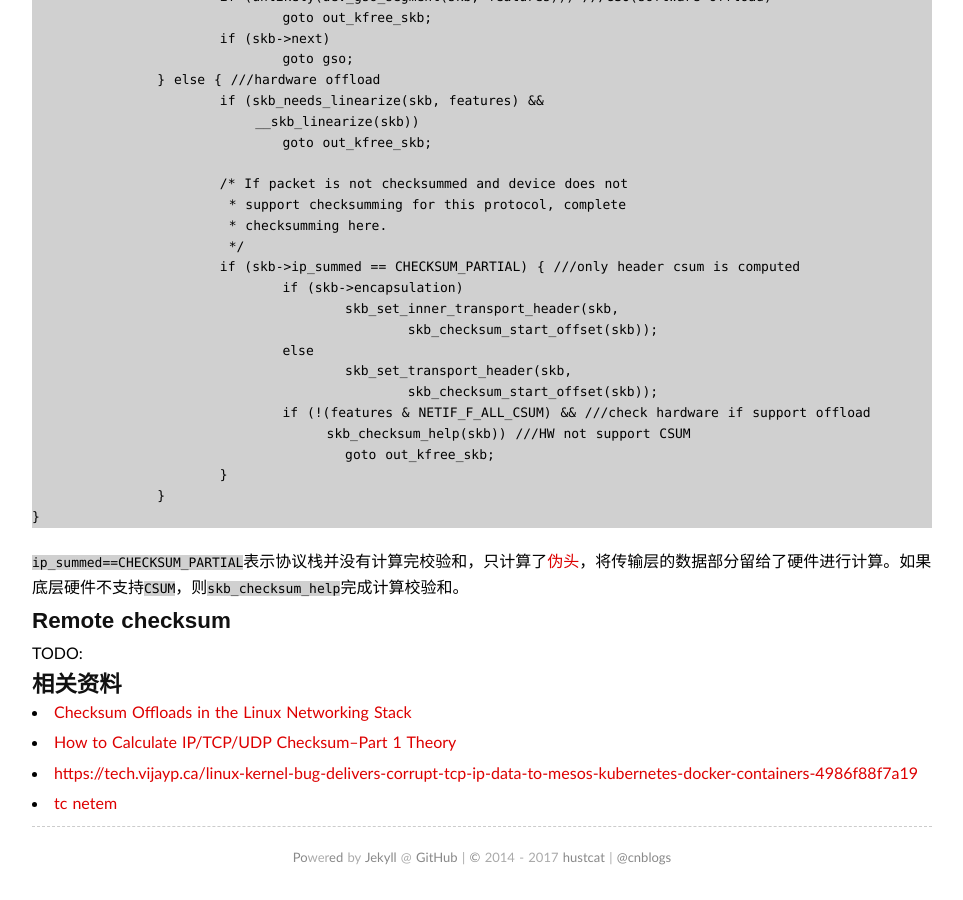
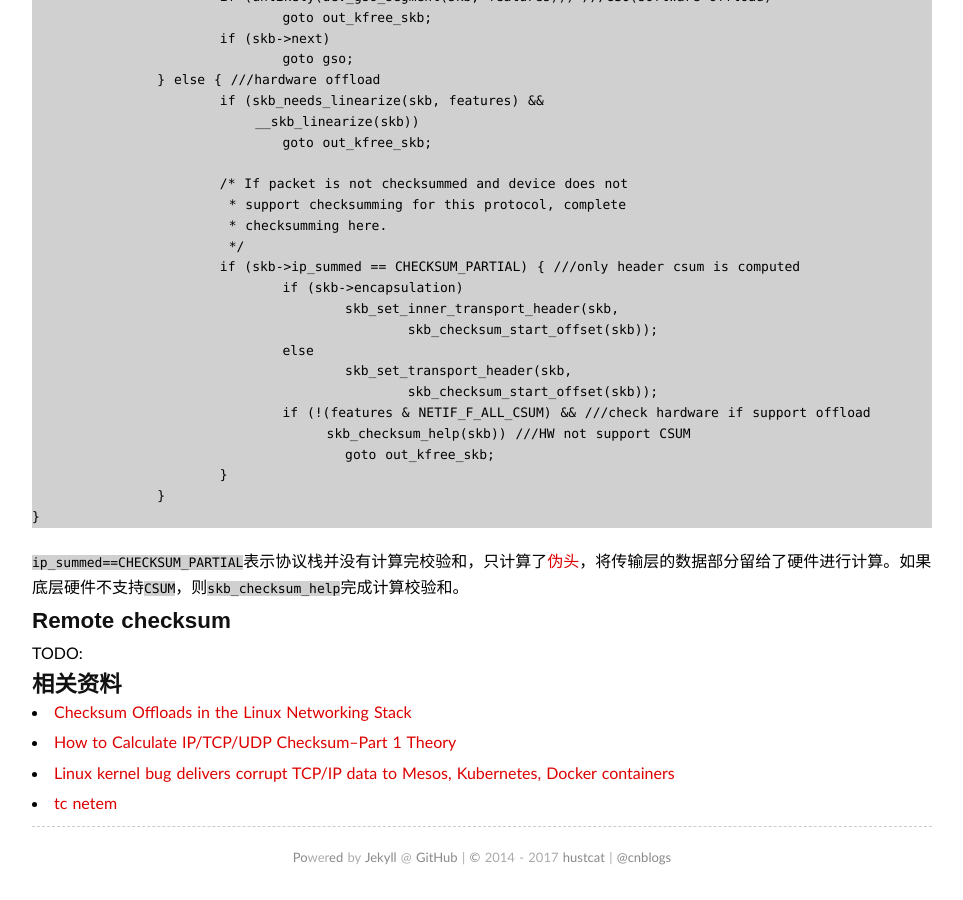
Before and after one commit to hustcat/hustcat.github.io, a Jekyll site: the page built from wiki/network/checksum.md, in a window 1280 px wide and 900 px high, scrolled down 5725 px. Shown: the whole window, without its empty margins (158-1121 px from the left). Built offline with Jekyll 4.4.1, drawn with Linux system fonts in a browser that asks for light colours; some web fonts are replaced; our own code applies the rules of GitHub Pages for plain Markdown files; comment, search, counter and statistics services are not loaded; some of the changed lines change nothing that is shown.

Commit message:
Update checksum.md

```diff
--- a/wiki/network/checksum.md
+++ b/wiki/network/checksum.md
@@ -317,5 +317,5 @@ TODO:
 
 * [Checksum Offloads in the Linux Networking Stack](https://www.kernel.org/doc/Documentation/networking/checksum-offloads.txt)
 * [How to Calculate IP/TCP/UDP Checksum–Part 1 Theory](http://www.roman10.net/2011/11/27/how-to-calculate-iptcpudp-checksumpart-1-theory/)
-* [https://tech.vijayp.ca/linux-kernel-bug-delivers-corrupt-tcp-ip-data-to-mesos-kubernetes-docker-containers-4986f88f7a19](https://tech.vijayp.ca/linux-kernel-bug-delivers-corrupt-tcp-ip-data-to-mesos-kubernetes-docker-containers-4986f88f7a19)
+* [Linux kernel bug delivers corrupt TCP/IP data to Mesos, Kubernetes, Docker containers](https://tech.vijayp.ca/linux-kernel-bug-delivers-corrupt-tcp-ip-data-to-mesos-kubernetes-docker-containers-4986f88f7a19)
 * [tc netem](https://wiki.linuxfoundation.org/networking/netem)
```
